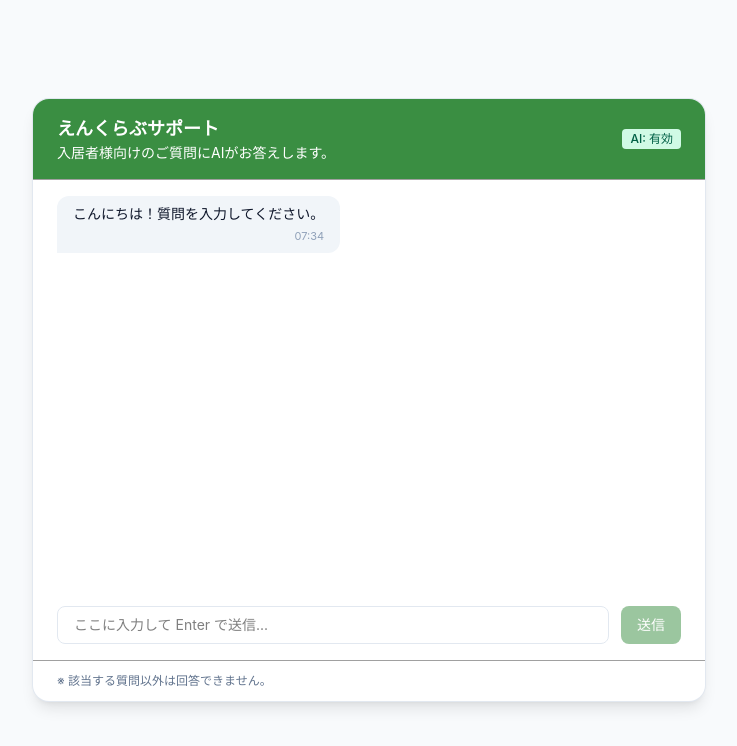
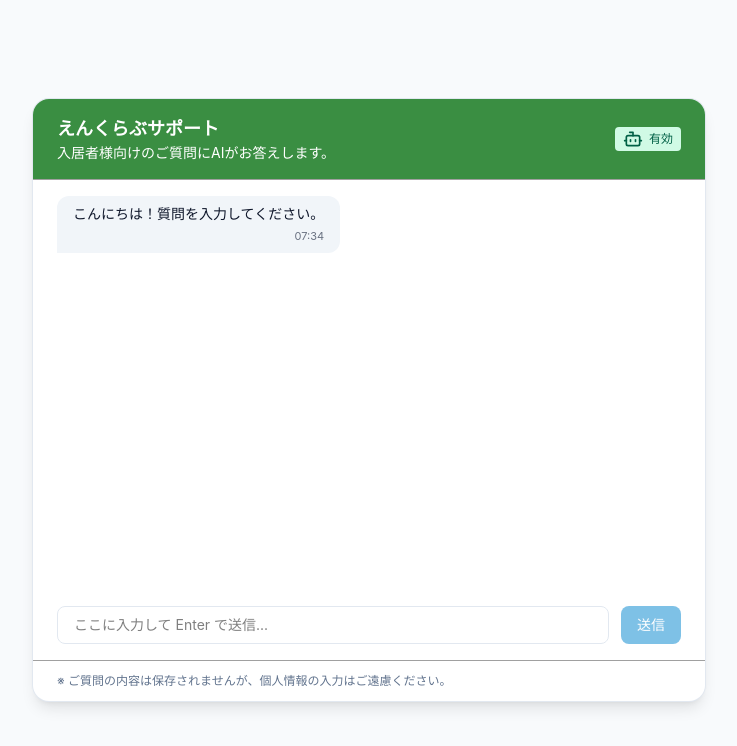
Before and after one commit to kinoshita-ryo142/chatbot_demo, a React (Vite) app: page / in a window 1280 px wide. Shown: the top 746 px of the page, without its empty margins (271-1008 px from the left). Built offline with nearby package versions, Linux system fonts and the light colour scheme; no server answers.

Commit message:
見た目調整

```diff
--- a/src/App.tsx
+++ b/src/App.tsx
@@ -1,6 +1,7 @@
 import { useEffect, useRef, useState } from "react";
 import ReactMarkdown from "react-markdown";
 import remarkGfm from "remark-gfm";
+import { Bot, BotOff } from "lucide-react";
 import { cn } from "./lib/utils";
 
 const API_KEY = (import.meta.env.VITE_API_KEY as string) || "";
@@ -122,11 +123,11 @@ export default function App() {
           <div className="flex items-center gap-3">
             <span
               className={cn(
-                "inline-flex items-center px-2 py-0.5 rounded text-xs font-medium",
+                "inline-flex items-center gap-1.5 px-2 py-0.5 rounded text-xs font-medium",
                 API_KEY ? "bg-emerald-100 text-emerald-800" : "bg-rose-100 text-rose-800"
               )}
             >
-              {API_KEY ? "AI: 有効" : "AI: 無効"}
+              {API_KEY ? <><Bot size={20} /> 有効</> : <><BotOff size={20} /> 無効</>}
             </span>
           </div>
         </header>
@@ -138,10 +139,17 @@ export default function App() {
                 <div
                   className={cn(
                     "max-w-[78%] px-4 py-2 rounded-xl wrap-break-word",
-                    m.role === "user" ? "bg-sky-600 text-white rounded-br-none" : "bg-slate-100 text-slate-900 rounded-bl-none"
+                    m.role === "user" ? "border border-sky-600 text-gray-600 rounded-br-none" : "bg-slate-100 text-slate-900 rounded-bl-none"
                   )}
                 >
                   <div className="text-sm whitespace-pre-wrap">
+                    {m.pending ? (
+                      <span className="inline-flex items-center gap-1.5">
+                        <span className="w-2 h-2 rounded-full bg-slate-400 animate-bounce [animation-delay:-0.3s]"></span>
+                        <span className="w-2 h-2 rounded-full bg-slate-400 animate-bounce [animation-delay:-0.15s]"></span>
+                        <span className="w-2 h-2 rounded-full bg-slate-400 animate-bounce"></span>
+                      </span>
+                    ) : (
                       <ReactMarkdown
                         remarkPlugins={[remarkGfm]}
                         components={{
@@ -162,15 +170,12 @@ export default function App() {
                       >
                         {normalizeMarkdown(m.text)}
                       </ReactMarkdown>
+                    )}
                   </div>
-                  <div className="text-[11px] text-slate-400 mt-1 text-right">{m.time}</div>
+                  <div className="text-[11px] text-gray-500 mt-1 text-right">{m.time}</div>
                 </div>
               </div>
             ))}
-
-            {isLoading && (
-              <div className="text-sm text-slate-500">考え中…</div>
-            )}
 
             <div ref={messagesEndRef} />
           </div>
@@ -194,7 +199,7 @@ export default function App() {
               />
               <button
                 onClick={() => sendMessage(input)}
-                className="bg-[#3A8E42] text-white px-4 py-2 rounded-lg text-sm hover:bg-[#367836] disabled:opacity-50"
+                className="bg-[#0084cf] text-white px-4 py-2 rounded-lg text-sm hover:bg-[#367836] disabled:opacity-50"
                 disabled={!API_KEY || isLoading || input.trim() === ""}
               >
                 送信
@@ -203,7 +208,7 @@ export default function App() {
           </div>
         </main>
 
-        <footer className="px-6 py-3 border-t border-[#A0A0A0] text-xs text-slate-500">※ 該当する質問以外は回答できません。</footer>
+        <footer className="px-6 py-3 border-t border-[#A0A0A0] text-xs text-slate-500">※ ご質問の内容は保存されませんが、個人情報の入力はご遠慮ください。</footer>
       </div>
     </div>
   );
```
Lines whose indentation alone changed are shown as unchanged.
